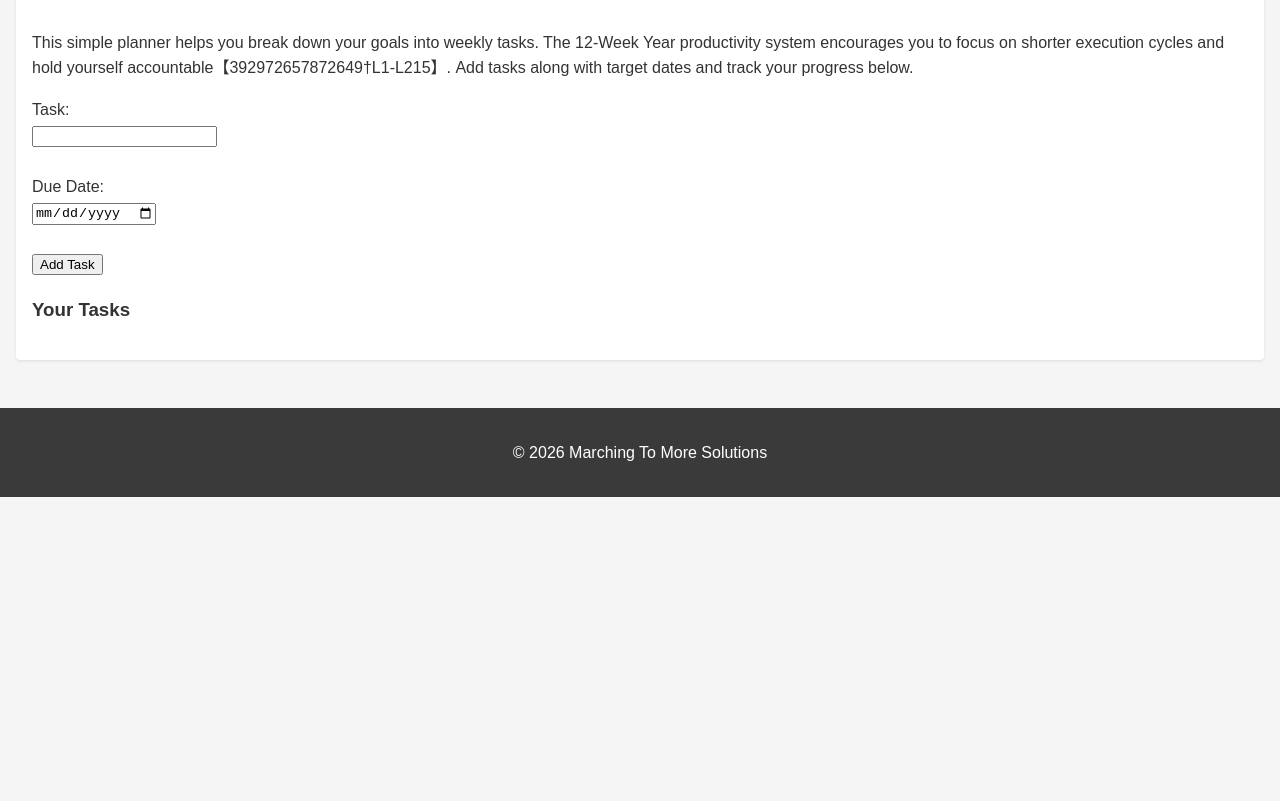
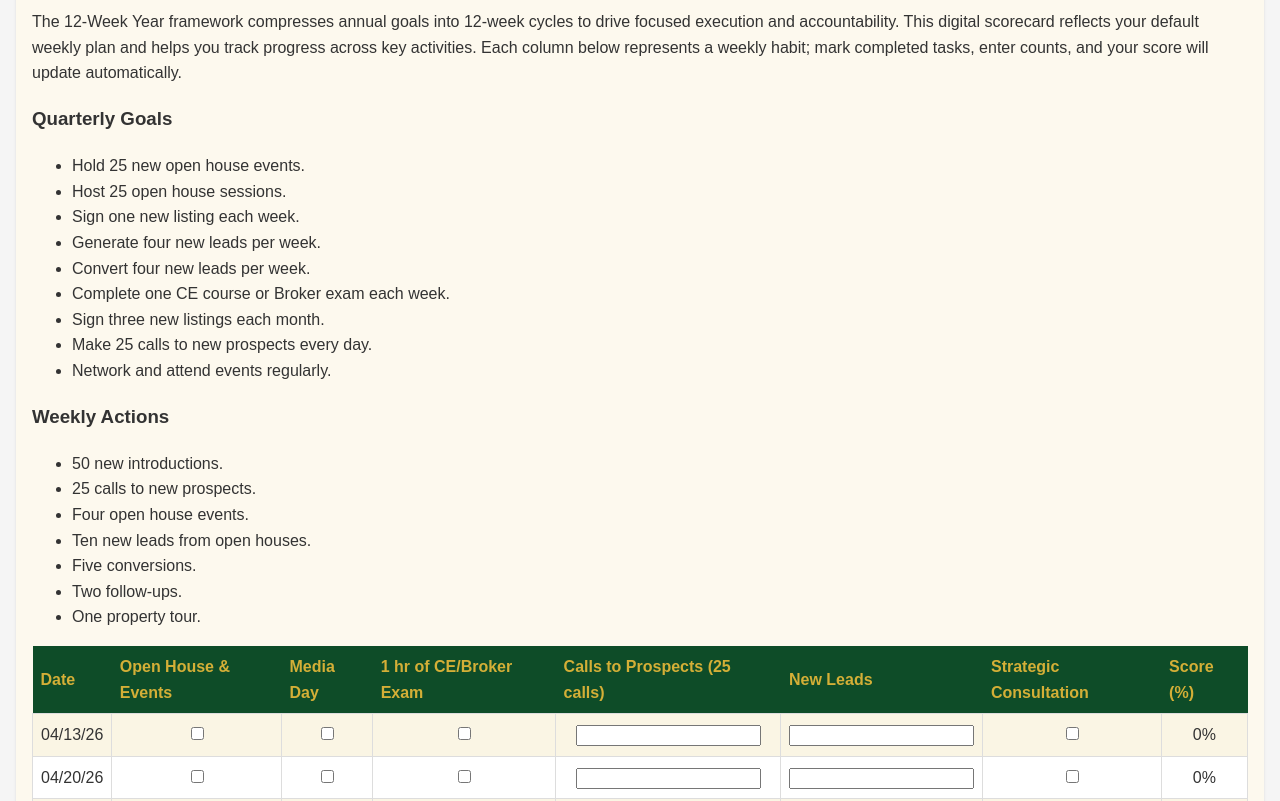
Before and after one commit to Mr-M2M/m2m-app, a plain HTML site: page 12-week-year.html in a window 1280 px wide. Shown: the part 210-1011 px from the top of the page. Before the commit the page ends 800 px from the top, so only its background shows below. Drawn offline with Linux system fonts and the light colour scheme.

Commit message:
Update 12-week year scorecard, add logo, and refine styles

```diff
--- a/12-week-year.html
+++ b/12-week-year.html
@@ -3,12 +3,13 @@
 <head>
   <meta charset="UTF-8">
   <meta name="viewport" content="width=device-width, initial-scale=1.0">
-  <title>12‑Week Year Planner</title>
+  <title>12‑Week Year Scorecard</title>
   <link rel="stylesheet" href="styles.css">
 </head>
 <body>
   <header>
-    <h1>12‑Week Year Planner</h1>
+    <img src="logo.png" alt="Z by M2M Logo">
+    <h1>12‑Week Year Scorecard</h1>
     <nav>
       <ul>
         <li><a href="index.html">Home</a></li>
@@ -28,43 +29,158 @@
     </nav>
   </header>
   <main>
-    <section>
-      <h2>Track Your Goals</h2>
-      <p>This simple planner helps you break down your goals into weekly tasks. The
-      12‑Week Year productivity system encourages you to focus on shorter
-      execution cycles and hold yourself accountable【392972657872649†L1-L215】. Add
-      tasks along with target dates and track your progress below.</p>
-      <form id="task-form">
-        <label for="task-name">Task:</label><br>
-        <input type="text" id="task-name" name="task-name" required><br><br>
-        <label for="due-date">Due Date:</label><br>
-        <input type="date" id="due-date" name="due-date" required><br><br>
-        <button type="submit">Add Task</button>
-      </form>
-      <h3>Your Tasks</h3>
-      <ul id="task-list"></ul>
+    <section class="scorecard-container">
+      <h2>12‑Week Year Scorecard</h2>
+      <p>The 12‑Week Year framework compresses annual goals into 12‑week cycles to drive focused execution and accountability. This digital scorecard reflects your default weekly plan and helps you track progress across key activities. Each column below represents a weekly habit; mark completed tasks, enter counts, and your score will update automatically.</p>
+      <h3>Quarterly Goals</h3>
+      <ul>
+        <li>Hold 25 new open house events.</li>
+        <li>Host 25 open house sessions.</li>
+        <li>Sign one new listing each week.</li>
+        <li>Generate four new leads per week.</li>
+        <li>Convert four new leads per week.</li>
+        <li>Complete one CE course or Broker exam each week.</li>
+        <li>Sign three new listings each month.</li>
+        <li>Make 25 calls to new prospects every day.</li>
+        <li>Network and attend events regularly.</li>
+      </ul>
+      <h3>Weekly Actions</h3>
+      <ul>
+        <li>50 new introductions.</li>
+        <li>25 calls to new prospects.</li>
+        <li>Four open house events.</li>
+        <li>Ten new leads from open houses.</li>
+        <li>Five conversions.</li>
+        <li>Two follow‑ups.</li>
+        <li>One property tour.</li>
+      </ul>
+      <table id="scorecard">
+        <thead>
+          <tr>
+            <th>Date</th>
+            <th>Open House &amp; Events</th>
+            <th>Media Day</th>
+            <th>1 hr of CE/Broker Exam</th>
+            <th>Calls to Prospects (25 calls)</th>
+            <th>New Leads</th>
+            <th>Strategic Consultation</th>
+            <th>Score (%)</th>
+          </tr>
+        </thead>
+        <tbody id="scorecard-body">
+          <!-- Rows will be populated by JavaScript -->
+        </tbody>
+      </table>
+      <p><em>Week 13: Planning and relaxation.</em></p>
     </section>
   </main>
   <footer>
     <p>&copy; 2026 Marching To More Solutions</p>
   </footer>
   <script>
-    const taskForm = document.getElementById('task-form');
-    const taskList = document.getElementById('task-list');
-    taskForm.addEventListener('submit', (e) => {
-      e.preventDefault();
-      const name = document.getElementById('task-name').value.trim();
-      const due = document.getElementById('due-date').value;
-      if (!name || !due) return;
-      const li = document.createElement('li');
-      li.textContent = `${name} (Due: ${due})`;
-      // add checkbox for completion
-      const checkbox = document.createElement('input');
-      checkbox.type = 'checkbox';
-      checkbox.style.marginRight = '0.5rem';
-      li.prepend(checkbox);
-      taskList.appendChild(li);
-      taskForm.reset();
+    // Dates for the 12-week cycle (default)
+    const weekDates = [
+      '04/13/26','04/20/26','04/27/26',
+      '05/04/26','05/11/26','05/18/26',
+      '05/25/26','06/01/26','06/08/26',
+      '06/18/26','06/22/26','06/29/26'
+    ];
+    const categories = [
+      { key:'open_house', label:'Open House & Events', type:'checkbox' },
+      { key:'media_day', label:'Media Day', type:'checkbox' },
+      { key:'ce', label:'1 hr of CE/Broker Exam', type:'checkbox' },
+      { key:'calls', label:'Calls to Prospects', type:'number' },
+      { key:'leads', label:'New Leads', type:'number' },
+      { key:'consultation', label:'Strategic Consultation', type:'checkbox' }
+    ];
+
+    // Load saved data from localStorage
+    let scorecardData = {};
+    try {
+      scorecardData = JSON.parse(localStorage.getItem('scorecardData')) || {};
+    } catch (e) {
+      scorecardData = {};
+    }
+
+    function computeScore(row) {
+      let total = 0;
+      // Each checkbox counts as 1 when true
+      total += row.open_house ? 1 : 0;
+      total += row.media_day ? 1 : 0;
+      total += row.ce ? 1 : 0;
+      // Calls: one point per 25 calls, capped at 1
+      const callPoints = Math.min(1, (row.calls || 0) / 25);
+      total += callPoints;
+      // Leads: 1 point if at least one new lead
+      total += (row.leads || 0) > 0 ? 1 : 0;
+      // Consultation: 1 point if done
+      total += row.consultation ? 1 : 0;
+      return ((total / categories.length) * 100).toFixed(0);
+    }
+
+    function renderScorecard() {
+      const tbody = document.getElementById('scorecard-body');
+      tbody.innerHTML = '';
+      weekDates.forEach((date) => {
+        const rowData = scorecardData[date] || {};
+        const tr = document.createElement('tr');
+        // Date cell
+        const dateTd = document.createElement('td');
+        dateTd.textContent = date;
+        tr.appendChild(dateTd);
+        // Category cells
+        categories.forEach((cat) => {
+          const td = document.createElement('td');
+          if (cat.type === 'checkbox') {
+            const input = document.createElement('input');
+            input.type = 'checkbox';
+            input.checked = !!rowData[cat.key];
+            input.addEventListener('change', () => {
+              scorecardData[date] = scorecardData[date] || {};
+              scorecardData[date][cat.key] = input.checked;
+              updateScore(date, tr);
+              localStorage.setItem('scorecardData', JSON.stringify(scorecardData));
+            });
+            td.appendChild(input);
+          } else if (cat.type === 'number') {
+            const input = document.createElement('input');
+            input.type = 'number';
+            input.min = 0;
+            input.step = 1;
+            input.value = rowData[cat.key] || '';
+            input.addEventListener('input', () => {
+              scorecardData[date] = scorecardData[date] || {};
+              scorecardData[date][cat.key] = parseInt(input.value) || 0;
+              updateScore(date, tr);
+              localStorage.setItem('scorecardData', JSON.stringify(scorecardData));
+            });
+            td.appendChild(input);
+          }
+          tr.appendChild(td);
+        });
+        // Score cell
+        const scoreTd = document.createElement('td');
+        scoreTd.className = 'score-cell';
+        tr.appendChild(scoreTd);
+        tbody.appendChild(tr);
+        // initial score update
+        updateScore(date, tr);
+      });
+    }
+
+    function updateScore(date, tr) {
+      const rowData = scorecardData[date] || {};
+      const score = computeScore(rowData);
+      // Last cell in the row
+      const scoreTd = tr.querySelector('.score-cell');
+      if (scoreTd) {
+        scoreTd.textContent = score + '%';
+      }
+    }
+
+    // Initial render
+    document.addEventListener('DOMContentLoaded', () => {
+      renderScorecard();
     });
   </script>
 </body>
--- a/styles.css
+++ b/styles.css
@@ -8,9 +8,17 @@ body {
 }
 
 header {
-  background-color: #1D6A2E; /* deep green inspired by vision document */
+  /* Updated dark green header to match scorecard colour */
+  background-color: #0E4C28;
   color: #fff;
+  display: flex;
+  align-items: center;
   padding: 1rem;
+}
+
+header img {
+  height: 40px;
+  margin-right: 0.75rem;
 }
 
 header h1 {
@@ -40,6 +48,38 @@ nav a:hover {
   text-decoration: underline;
 }
 
+/* Scorecard table styles */
+#scorecard {
+  width: 100%;
+  border-collapse: collapse;
+  margin-top: 1rem;
+}
+#scorecard th {
+  background-color: #0E4C28;
+  color: #D4AF37;
+  padding: 0.5rem;
+  text-align: left;
+}
+#scorecard td {
+  border: 1px solid #ddd;
+  padding: 0.5rem;
+  text-align: center;
+}
+#scorecard tbody tr:nth-child(odd) {
+  background-color: #faf5e4; /* light gold tone */
+}
+#scorecard tbody tr:nth-child(even) {
+  background-color: #fff;
+}
+#scorecard tfoot td {
+  font-weight: bold;
+}
+
+/* Ensure section backgrounds don't conflict with the gold tones */
+section.scorecard-container {
+  background-color: #fdf9ee;
+}
+
 main {
   padding: 1rem;
 }
```
Also changed, not shown: 1 other file.
